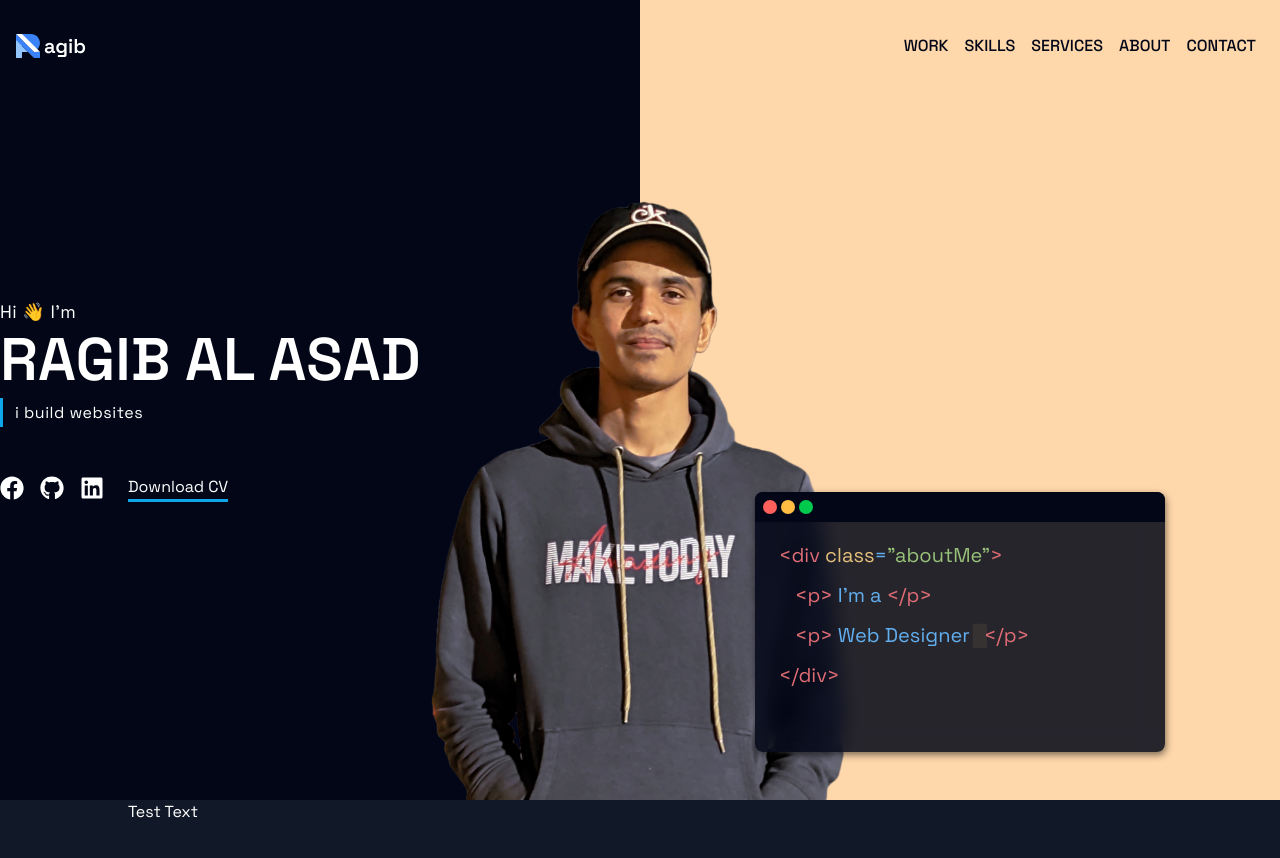
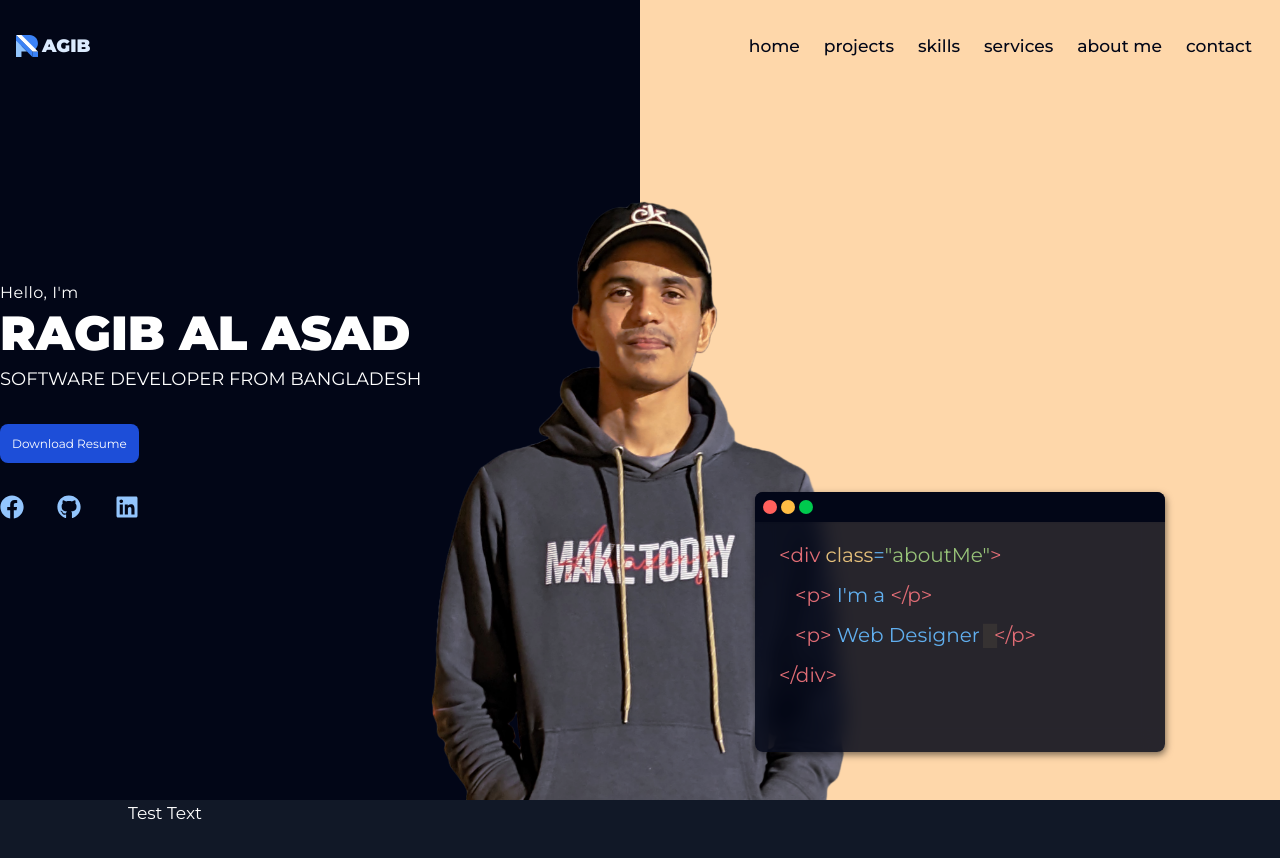
Before and after one commit to ragibalasad/ragib-portfolio, a Next.js app: page / in a window 1280 px wide. Shown: the top 858 px of the page. Built offline with nearby package versions, Linux system fonts and the light colour scheme.

Commit message:
new font + resize things beautifuly

```diff
--- a/components/Header/Header.jsx
+++ b/components/Header/Header.jsx
@@ -44,22 +44,29 @@ const Header = () => {
         <div className="intro w-1/2 flex">
           <motion.div
             style={{ y: yIntro }}
-            className="flex flex-col my-auto gap-10"
+            className="flex flex-col my-auto gap-7"
             initial={{ opacity: 0, x: -100 }}
             animate={{ opacity: 1, x: 0 }}
             transition={{ duration: 0.5 }}
           >
             <div className="info">
-              <p className="hi mb-1 text-lg ">Hi 👋 I&apos;m</p>
-              <p className="heading text-6xl font-semibold  uppercase">
+              <p className="hi mb-1 text-base ">Hello, I&apos;m</p>
+              <p className="heading text-5xl font-black uppercase">
                 Ragib Al Asad
               </p>
-              <p className="sub-heading  my-2">
-                <span>I BUILD WEBSITES</span>
+              <p className="text-lg my-2 uppercase">
+                <span>Software developer from bangladesh</span>
               </p>
             </div>
-            <div className="social-links flex gap-6">
-              <div className="links flex gap-4 text-2xl my-auto">
+            <div className="w-max">
+              <a
+                href=""
+                className="bg-blue-700 text-white p-3 rounded-lg text-xs"
+              >
+                Download Resume
+              </a>
+
+              <div className="flex justify-between text-2xl mt-10 text-blue-300">
                 <a href="https://facebook.com/ragibalasad" target="_blank">
                   <FaFacebook />
                 </a>
@@ -70,10 +77,6 @@ const Header = () => {
                   <FaLinkedin />
                 </a>
               </div>
-
-              <a href="#" className="btn">
-                Download CV
-              </a>
             </div>
           </motion.div>
         </div>
--- a/components/Navbar/Navbar.jsx
+++ b/components/Navbar/Navbar.jsx
@@ -35,11 +35,12 @@ const Navbar = () => {
   }, []);
 
   const navLinks = [
-    { to: "work", offset: -100, label: "Work" },
-    { to: "skills", offset: -100, label: "Skills" },
-    { to: "services", offset: -100, label: "Services" },
-    { to: "about", offset: -100, label: "About" },
-    { to: "contact", offset: -100, label: "Contact" },
+    { to: "header", offset: -100, label: "home" },
+    { to: "work", offset: -100, label: "projects" },
+    { to: "skills", offset: -100, label: "skills" },
+    { to: "services", offset: -100, label: "services" },
+    { to: "about", offset: -100, label: "about me" },
+    { to: "contact", offset: -100, label: "contact" },
   ];
 
   return (
@@ -57,13 +58,15 @@ const Navbar = () => {
       >
         <div className="navHolder flex">
           <div className="logo flex items-center">
-            <Image src={images.logo} alt="Logo" width={24} height={24} />
-            <span className="ml-1 text-ff font-semibold text-xl">agib</span>
+            <Image src={images.logo} alt="Logo" width={22} height={22} />
+            <span className="ml-1 text-blue-100 font-black text-lg uppercase">
+              agib
+            </span>
           </div>
 
           <ul className={`nav-list ml-auto ${isOpen ? "open" : ""}`}>
             {navLinks.map((link, index) => (
-              <li key={index} className="nav-link px-2 font-medium">
+              <li key={index} className="nav-link px-3 font-medium">
                 <Link
                   to={link.to}
                   activeClass="active"
@@ -73,7 +76,7 @@ const Navbar = () => {
                   duration={500}
                   onSetActive={handleLinkClick}
                 >
-                  {link.label.toUpperCase()}
+                  {link.label.toLowerCase()}
                 </Link>
               </li>
             ))}
--- a/src/app/globals.css
+++ b/src/app/globals.css
@@ -5,6 +5,7 @@
 @layer components {
   body {
     @apply text-white bg-gray-900;
+    font-size: calc(12px + 0.4vw);
   }
 
   .navbar {
--- a/src/app/layout.js
+++ b/src/app/layout.js
@@ -1,10 +1,10 @@
-import { Space_Grotesk } from "next/font/google";
+import { Montserrat } from "next/font/google";
 import "./app.css";
 import "./globals.css";
 import Head from "next/head";
 
-const space_grotesk = Space_Grotesk({
-  weight: ["400", "500", "600", "700"],
+const space_grotesk = Montserrat({
+  weight: ["400", "500", "600", "700", "900"],
   subsets: ["latin"],
 });
 
```
